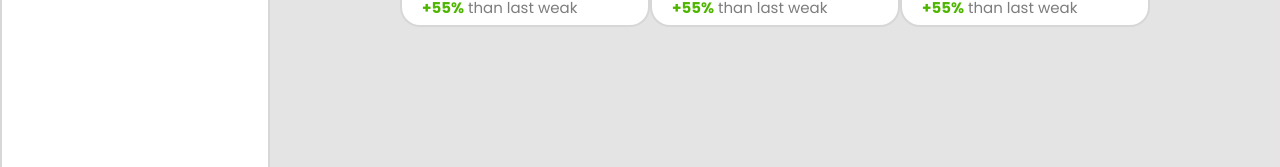
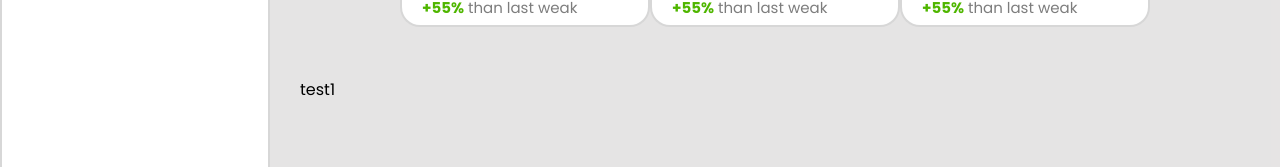
Before and after one commit to PolawatK/projectfrontendfinal, an Angular app in the folder finalproject/: page /Dashboard in a window 1280 px wide. Shown: the part 237-404 px from the top of the page. Built offline with nearby package versions, Linux system fonts and the light colour scheme.

Commit message:
ลองใหม่

```diff
--- a/finalproject/src/app/dashboard/dashboard.html
+++ b/finalproject/src/app/dashboard/dashboard.html
@@ -58,7 +58,7 @@
           </div>
       </div>
       <div class="graph">
-
+        test1
       </div>
   </div>
 
```
